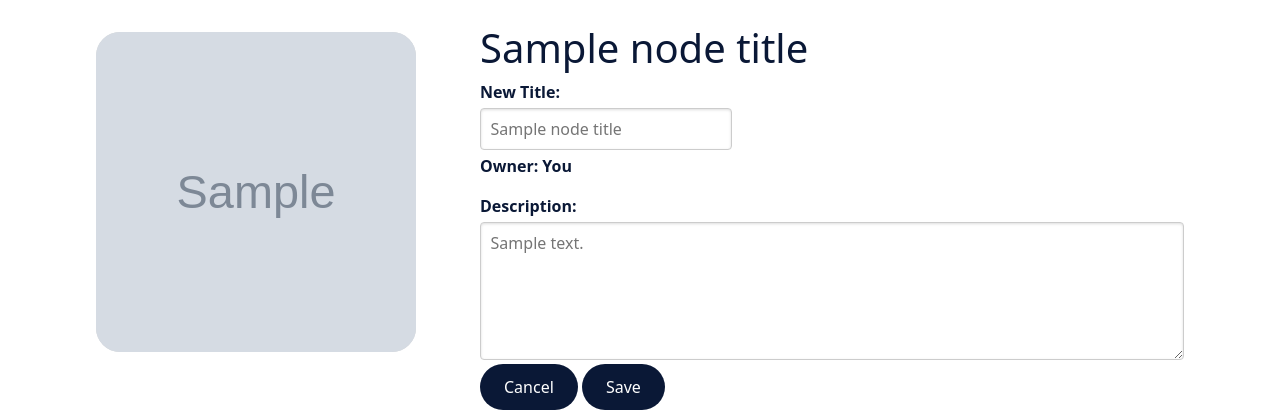
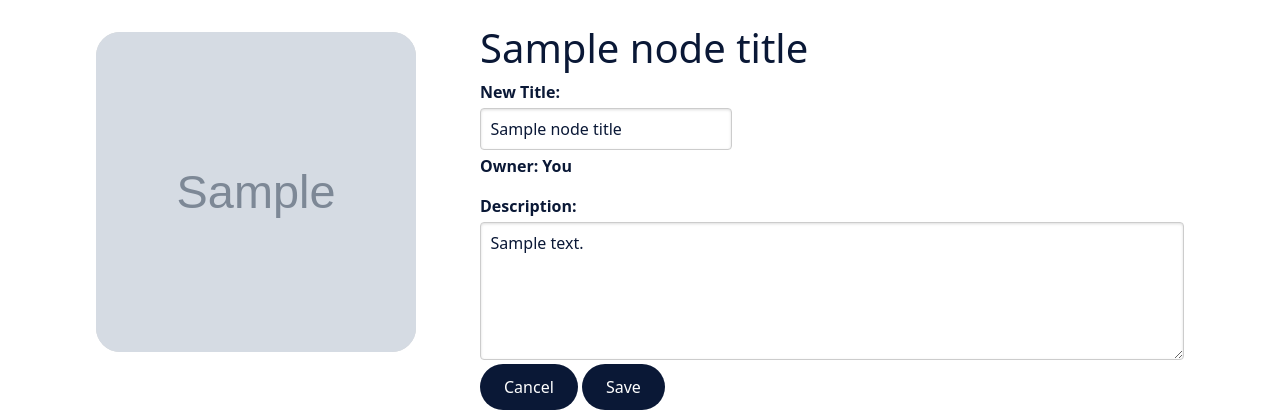
Before and after one commit to CSCI-5117-F26/developing-the-interactive-web-project-1-group-5, a Flask app: template src/developing_the_interactive_web_project_1_group_5/templates/node_edit.html in a window 1280 px wide. Shown: the part 88-502 px from the top of the page. Run offline with Flask 3, Linux system fonts and the light colour scheme; the template is opened without the code that fills it: most values are stand-ins (such as "Sample title", 1, 10 or a date in 2020); grey boxes marked "Sample" are stand-in pictures; some libraries are stand-ins or nearby versions.

Commit message:
Add og values for edit

```diff
--- a/src/developing_the_interactive_web_project_1_group_5/templates/node_edit.html
+++ b/src/developing_the_interactive_web_project_1_group_5/templates/node_edit.html
@@ -10,7 +10,7 @@
 
         <label for="node_title"><strong>New Title: </strong></label>
         <!-- Do we want input validation? Feels like there's a lot more options here -->
-        <input type="text" id="node_title" name="node_title" placeholder="{{node_title}}" minLength="1" maxLength="60">
+        <input type="text" id="node_title" name="node_title" value="{{node_title}}" placeholder="Title" minLength="1" maxLength="60">
 
         <!-- TODO: Ability to insert and check account (like %if user_id==owner% or in server.py)-->
         <p><strong>Owner: You</strong></p>
@@ -18,7 +18,7 @@
         <!-- Maybe: add a char counter -->
         <textarea id="node_description"
                   name="node_description"
-                  rows="5" maxLength="600" style="width:100%;" placeholder="{{node_description}}"></textarea>
+                  rows="5" maxLength="600" style="width:100%;" placeholder="Description">{{node_description}}</textarea>
 
         <button class="pure-button" href="#">
             Cancel
```
